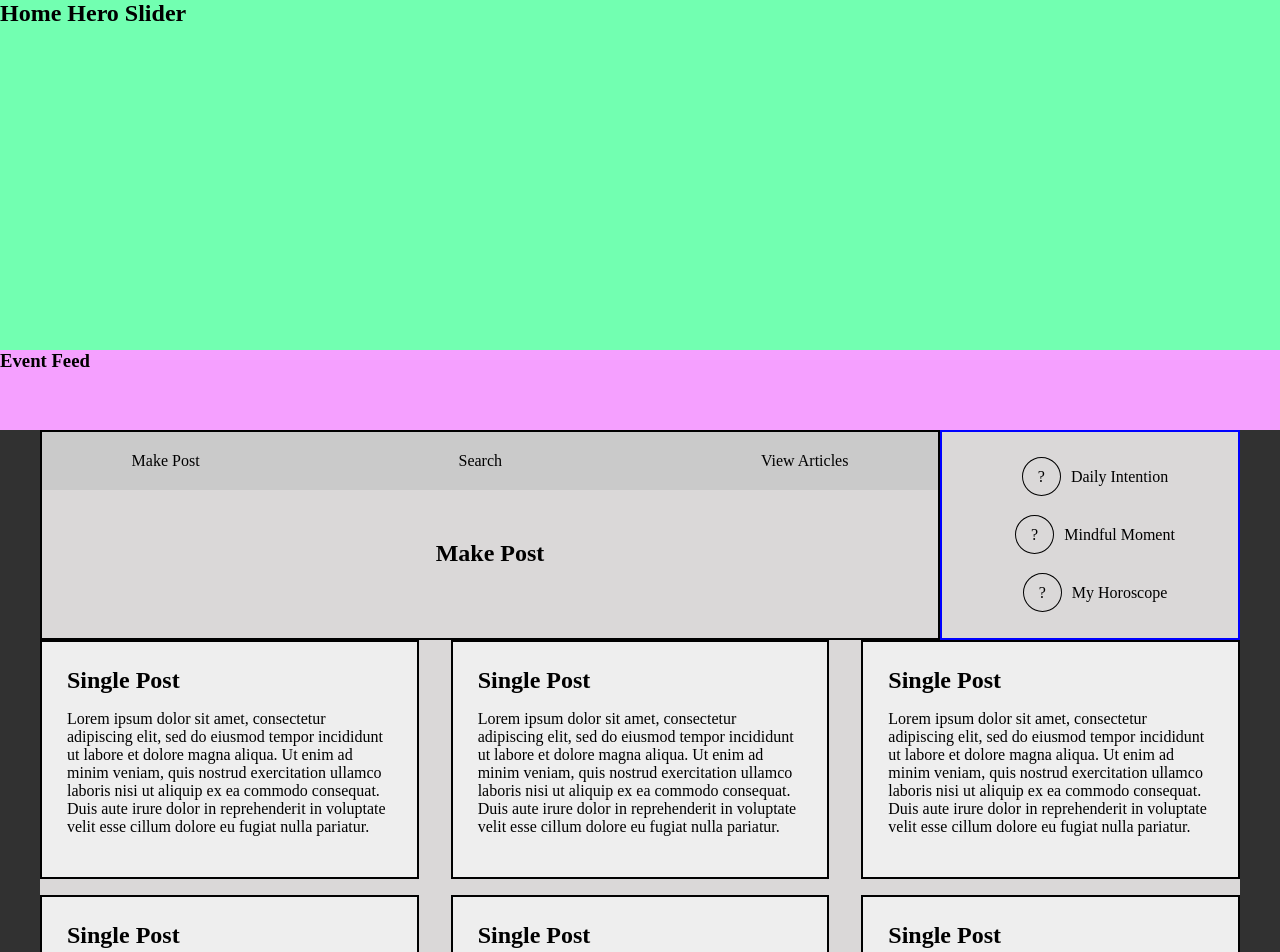
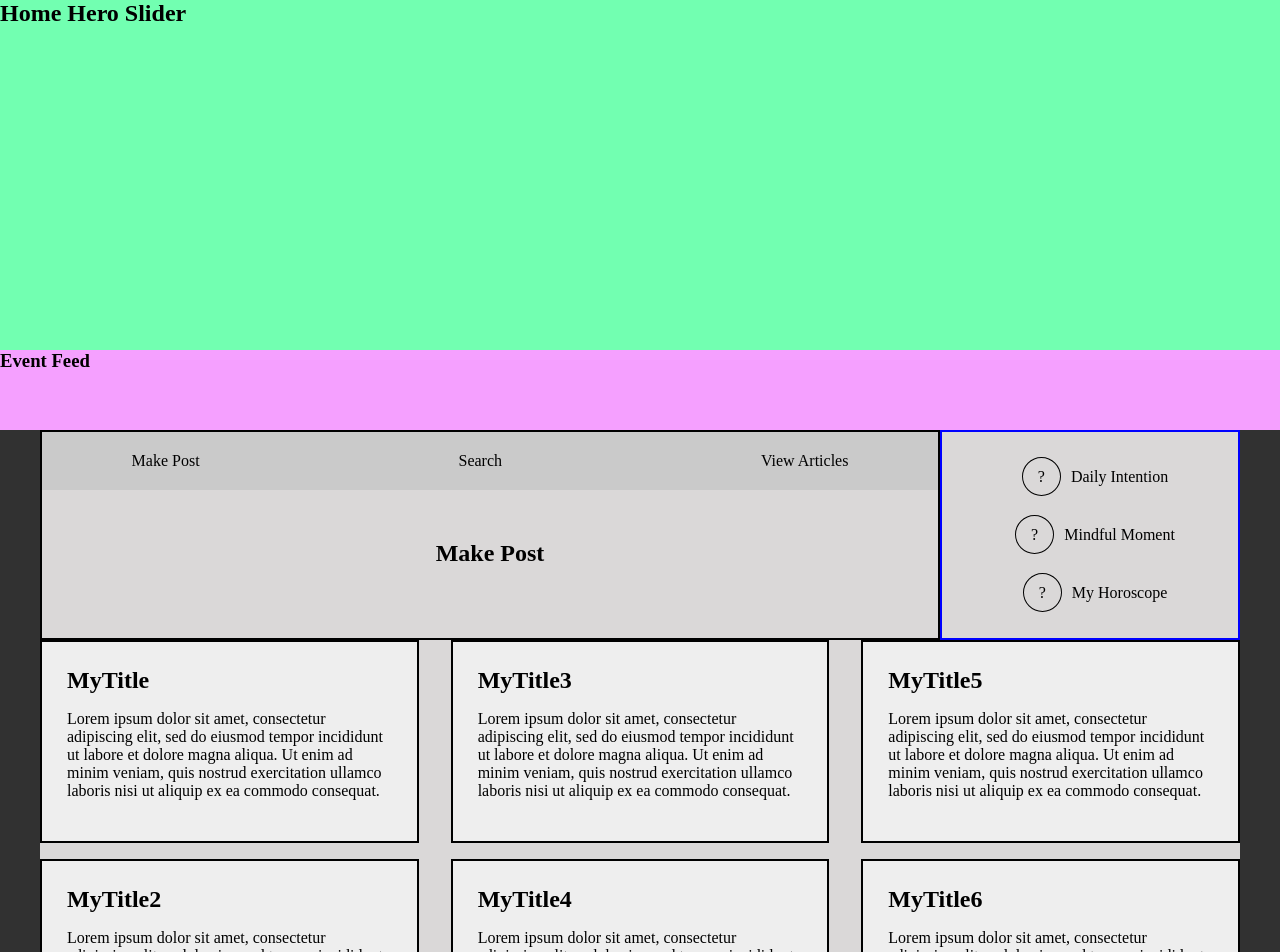
Before and after one commit to SWKP/vue-testing, a Vue app in the folder vue-divine/: page / in a window 1280 px wide. Shown: the top 952 px of the page. Built offline with nearby package versions, Linux system fonts and the light colour scheme.

Commit message:
Dynamically stored posts in object array.

```diff
--- a/vue-divine/src/components/Home/MasonryPost.vue
+++ b/vue-divine/src/components/Home/MasonryPost.vue
@@ -1,11 +1,19 @@
 <template>
     <div class="singlePost">
-        <h2>Single Post</h2>
-        <p>Lorem ipsum dolor sit amet, consectetur adipiscing elit, sed do eiusmod tempor incididunt ut labore et dolore magna aliqua. Ut enim ad minim veniam, quis nostrud exercitation ullamco laboris nisi ut aliquip ex ea commodo consequat. Duis aute irure dolor in reprehenderit in voluptate velit esse cillum dolore eu fugiat nulla pariatur.</p>
+        <h2>{{ data.title }}</h2>
+        <p>{{ data.message }}</p>
     </div>
 </template>
 
 <script>
+    export default {
+        props: {
+            data: {
+                type: Object,
+                required: true
+            }
+        }
+    }
 
 </script>
 
--- a/vue-divine/src/components/Home/MasonryPosts.vue
+++ b/vue-divine/src/components/Home/MasonryPosts.vue
@@ -1,14 +1,7 @@
 <template>
     <div id="masonryPosts">
-        <app-masonryPost class="item"></app-masonryPost>
-        <app-masonryPost class="item"></app-masonryPost>
-        <app-masonryPost class="item"></app-masonryPost>
-        <app-masonryPost class="item"></app-masonryPost>
-        <app-masonryPost class="item"></app-masonryPost>
-        <app-masonryPost class="item"></app-masonryPost>
-        <app-masonryPost class="item"></app-masonryPost>
-        <app-masonryPost class="item"></app-masonryPost>
-        <app-masonryPost class="item"></app-masonryPost>
+        <!--<app-masonryPost class="item"></app-masonryPost>-->
+        <app-masonryPost class="item" v-for="post in posts" :data="post"></app-masonryPost>
     </div>
 </template>
 
@@ -18,13 +11,25 @@ import MasonryPost from './MasonryPost';
 export default{
     components: {
         appMasonryPost: MasonryPost
+    },
+    data: function () {
+        return {
+            posts: [
+                {title: 'MyTitle', author: 'My Name', message: 'Lorem ipsum dolor sit amet, consectetur adipiscing elit, sed do eiusmod tempor incididunt ut labore et dolore magna aliqua. Ut enim ad minim veniam, quis nostrud exercitation ullamco laboris nisi ut aliquip ex ea commodo consequat.'},
+                {title: 'MyTitle2', author: 'My Name2', message: 'Lorem ipsum dolor sit amet, consectetur adipiscing elit, sed do eiusmod tempor incididunt ut labore et dolore magna aliqua. Ut enim ad minim veniam, quis nostrud exercitation ullamco laboris nisi ut aliquip ex ea commodo consequat.'},
+                {title: 'MyTitle3', author: 'My Name3', message: 'Lorem ipsum dolor sit amet, consectetur adipiscing elit, sed do eiusmod tempor incididunt ut labore et dolore magna aliqua. Ut enim ad minim veniam, quis nostrud exercitation ullamco laboris nisi ut aliquip ex ea commodo consequat.'},
+                {title: 'MyTitle4', author: 'My Name', message: 'Lorem ipsum dolor sit amet, consectetur adipiscing elit, sed do eiusmod tempor incididunt ut labore et dolore magna aliqua. Ut enim ad minim veniam, quis nostrud exercitation ullamco laboris nisi ut aliquip ex ea commodo consequat.'},
+                {title: 'MyTitle5', author: 'My Name2', message: 'Lorem ipsum dolor sit amet, consectetur adipiscing elit, sed do eiusmod tempor incididunt ut labore et dolore magna aliqua. Ut enim ad minim veniam, quis nostrud exercitation ullamco laboris nisi ut aliquip ex ea commodo consequat.'},
+                {title: 'MyTitle6', author: 'My Name3', message: 'Lorem ipsum dolor sit amet, consectetur adipiscing elit, sed do eiusmod tempor incididunt ut labore et dolore magna aliqua. Ut enim ad minim veniam, quis nostrud exercitation ullamco laboris nisi ut aliquip ex ea commodo consequat.'}
+            ]
+        }
     }
 }
 
 </script>
 
 <style scoped>
-    #masonryPosts{
+    #masonryPosts {
         column-count: 3;
         column-gap: 2em;
     }
```
